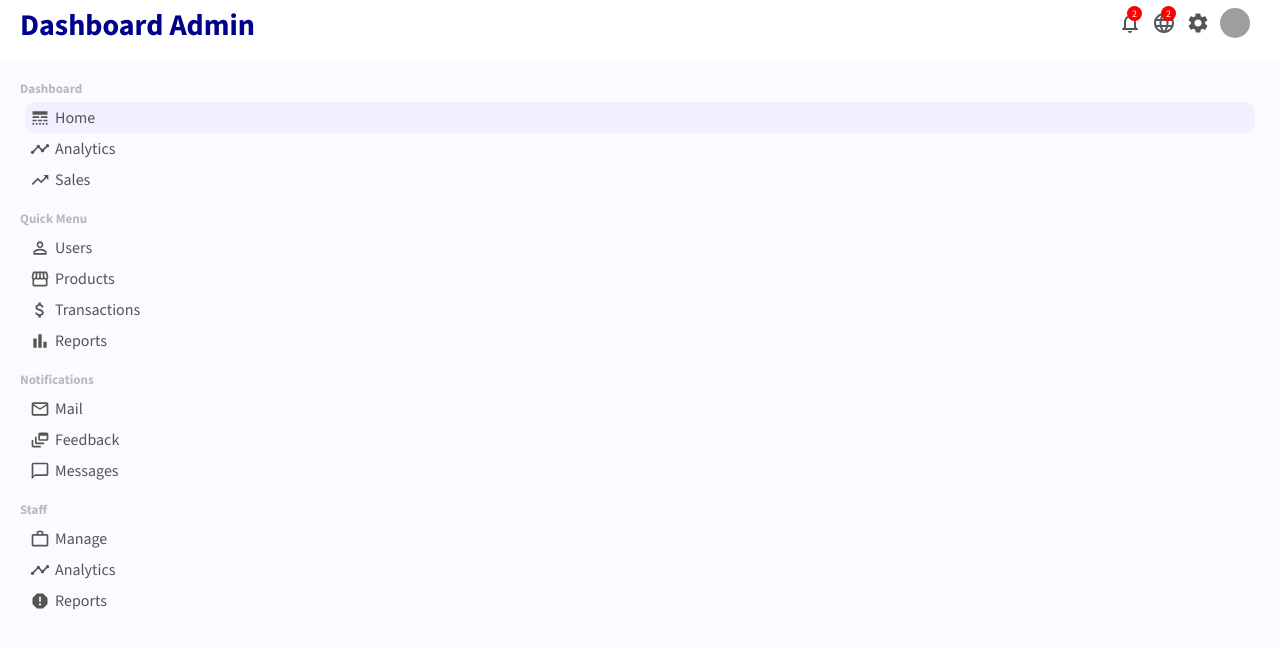
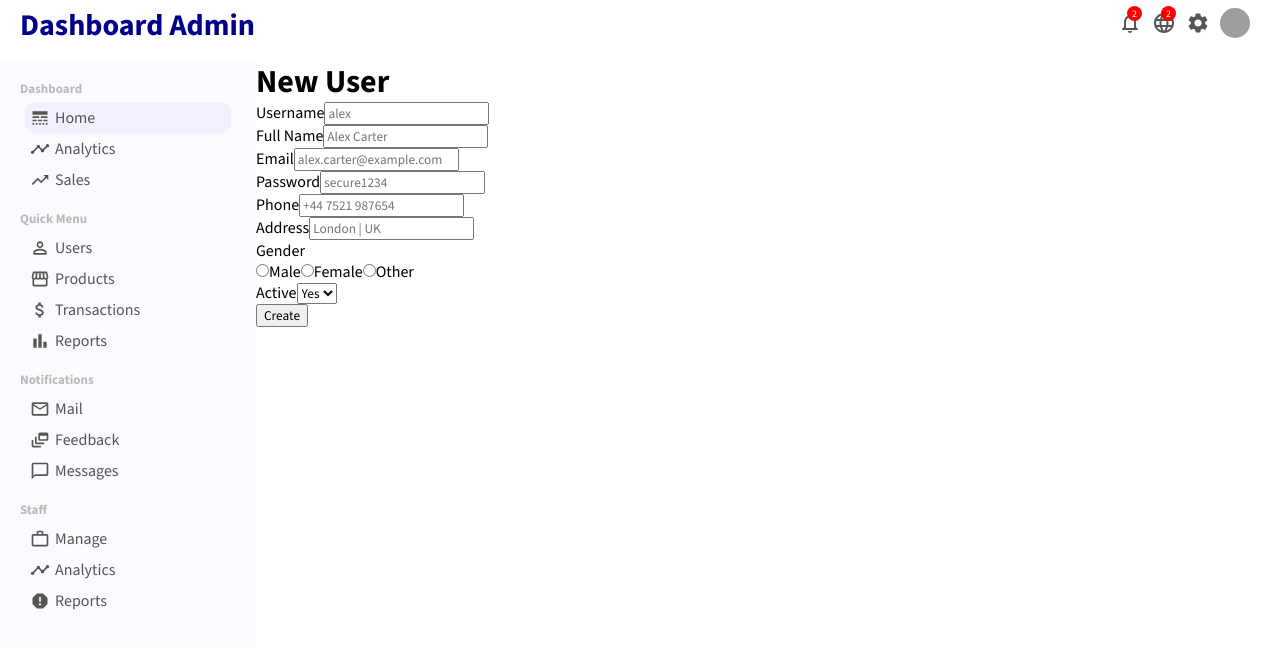
Before and after one commit to sahiralzakaria/React-Admin-Dashboard-UI, a React (Vite) app: page /newUser in a window 1280 px wide. Shown: the top 648 px of the page. Built offline with nearby package versions, Linux system fonts and the light colour scheme; grey boxes are pictures that could not be loaded.

Commit message:
add NewUser form

```diff
--- a/src/App.jsx
+++ b/src/App.jsx
@@ -5,6 +5,7 @@
 import { BrowserRouter, Routes, Route } from "react-router";
 import UserList from "./pages/userList/UserList";
 import User from "./pages/user/User";
+import NewUser from "./pages/newUser/NewUser";
 
 function App() {
 
@@ -18,6 +19,7 @@
           <Route path="/" element={<Home />} />
           <Route path="/users" element={<UserList />} />
           <Route path="/user/:userId" element={<User />} />
+          <Route path="/newUser" element={<NewUser />} />
 
         </Routes></div>
 
--- a/src/pages/newUser/NewUser.jsx
+++ b/src/pages/newUser/NewUser.jsx
@@ -1,7 +1,56 @@
 import './newUser.css'
+
 
 export default function NewUser() {
     return (
-        <div>NewUser</div>
+        <div className="newUser">
+            <h1 className="newUserTitle">New User</h1>
+            <form className="newUserForm">
+                <div className="newUserItem">
+                    <label>Username</label>
+                    <input type="text" placeholder="alex" />
+                </div>
+                <div className="newUserItem">
+                    <label>Full Name</label>
+                    <input type="text" placeholder="Alex Carter" />
+                </div>
+                <div className="newUserItem">
+                    <label>Email</label>
+                    <input type="email" placeholder="alex.carter@example.com" />
+                </div>
+                <div className="newUserItem">
+                    <label>Password</label>
+                    <input type="password" placeholder="secure1234" />
+                </div>
+                <div className="newUserItem">
+                    <label>Phone</label>
+                    <input type="text" placeholder="+44 7521 987654" />
+                </div>
+                <div className="newUserItem">
+                    <label>Address</label>
+                    <input type="text" placeholder="London | UK" />
+                </div>
+                <div className="newUserItem">
+                    <label>Gender</label>
+                    <div className="newUserGender">
+                        <input type="radio" name="gender" id="male" value="male" />
+                        <label for="male">Male</label>
+                        <input type="radio" name="gender" id="female" value="female" />
+                        <label for="female">Female</label>
+                        <input type="radio" name="gender" id="other" value="other" />
+                        <label for="other">Other</label>
+                    </div>
+                </div>
+                <div className="newUserItem">
+                    <label>Active</label>
+                    <select className="newUserSelect" name="active" id="active">
+                        <option value="yes">Yes</option>
+                        <option value="no">No</option>
+                    </select>
+                </div>
+                <button className="newUserButton">Create</button>
+            </form>
+        </div>
+
     )
 }
--- a/src/pages/newUser/newUser.css
+++ b/src/pages/newUser/newUser.css
@@ -0,0 +1,3 @@
+.newUser {
+    flex: 4;
+}
```
